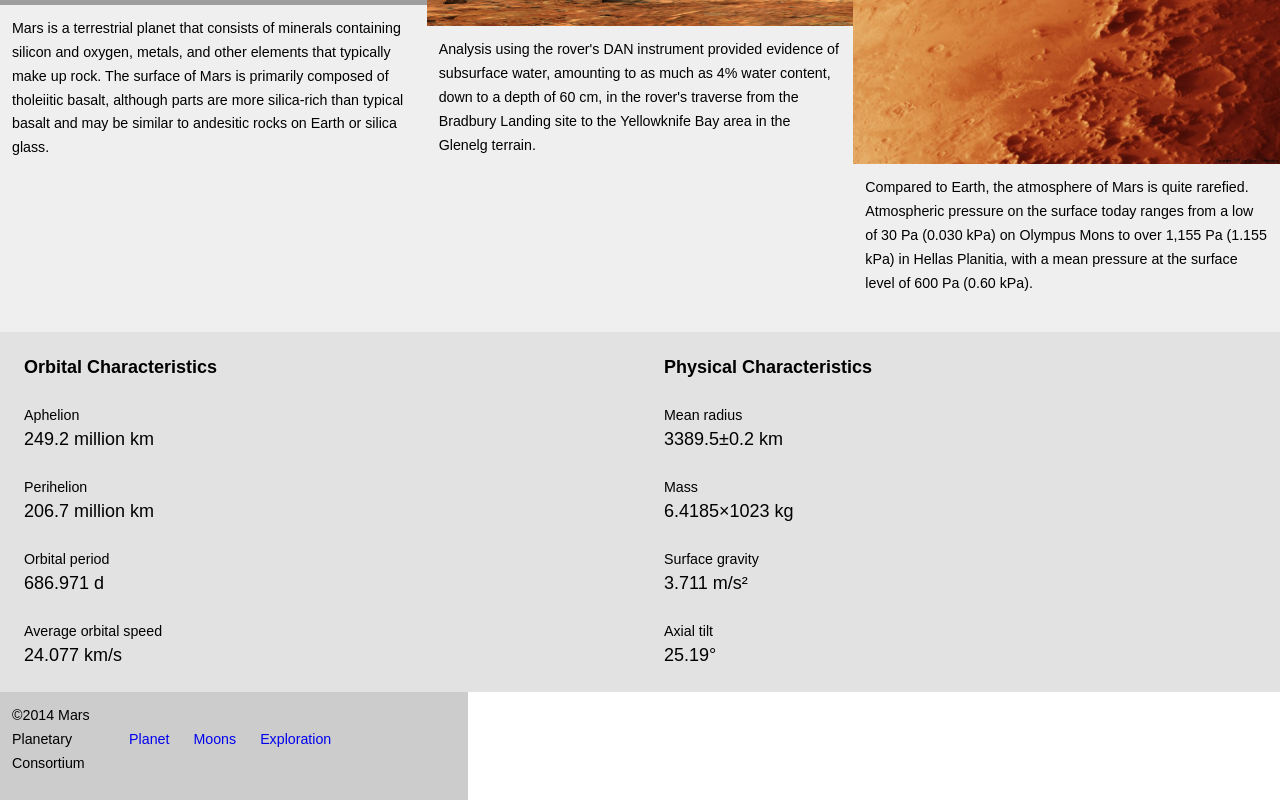
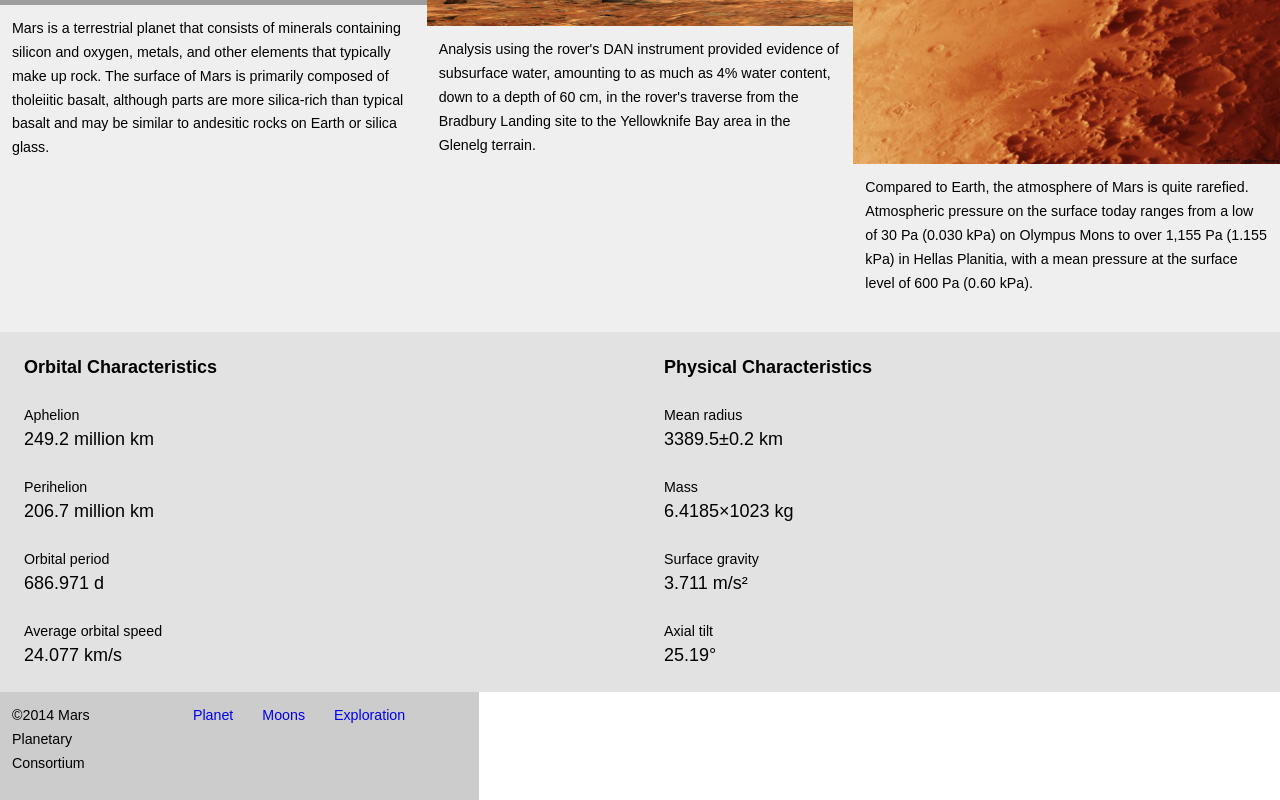
Before and after one commit to marisabivi/dsn1675-planet-website, a plain HTML site: page index.html in a window 1280 px wide. Shown: the part 1063-1863 px from the top of the page. Drawn offline with Linux system fonts and the light colour scheme; grey boxes are pictures that could not be loaded.

Commit message:
fixing footer for main
fail

```diff
--- a/css/main.css
+++ b/css/main.css
@@ -102,6 +102,11 @@ h1 {
         text-align: left;
     }
 
+    footer {
+    background-color: #ccc;
+    overflow: hidden;
+    }
+
 }
 
 @media only screen and (min-width:60em) {
@@ -114,11 +119,16 @@ h1 {
      }
 
     .nav li {
-        float:left;
+        float: center;
     }
 
     .nav li {
         display:inline-block;
     }
 
+    footer {
+    background-color: #ccc;
+    overflow: hidden;
+    }
+
 }
```
